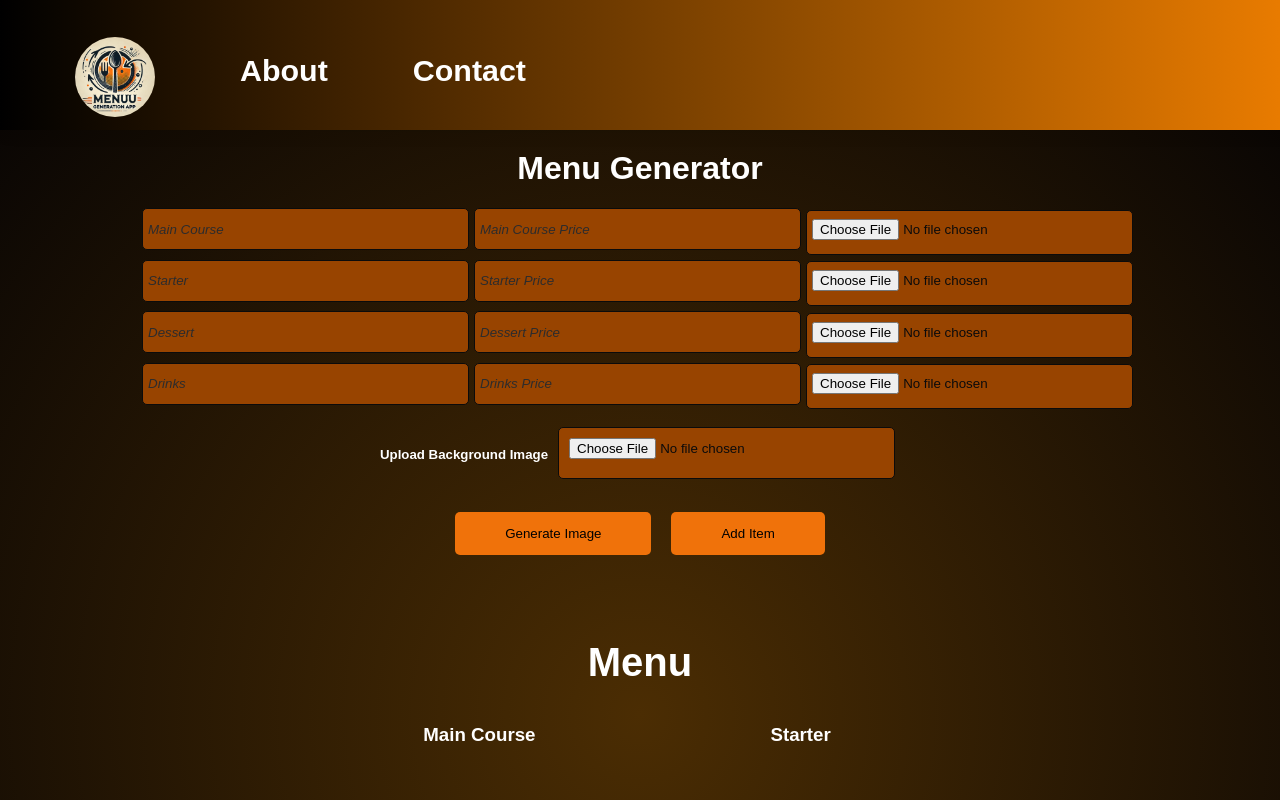
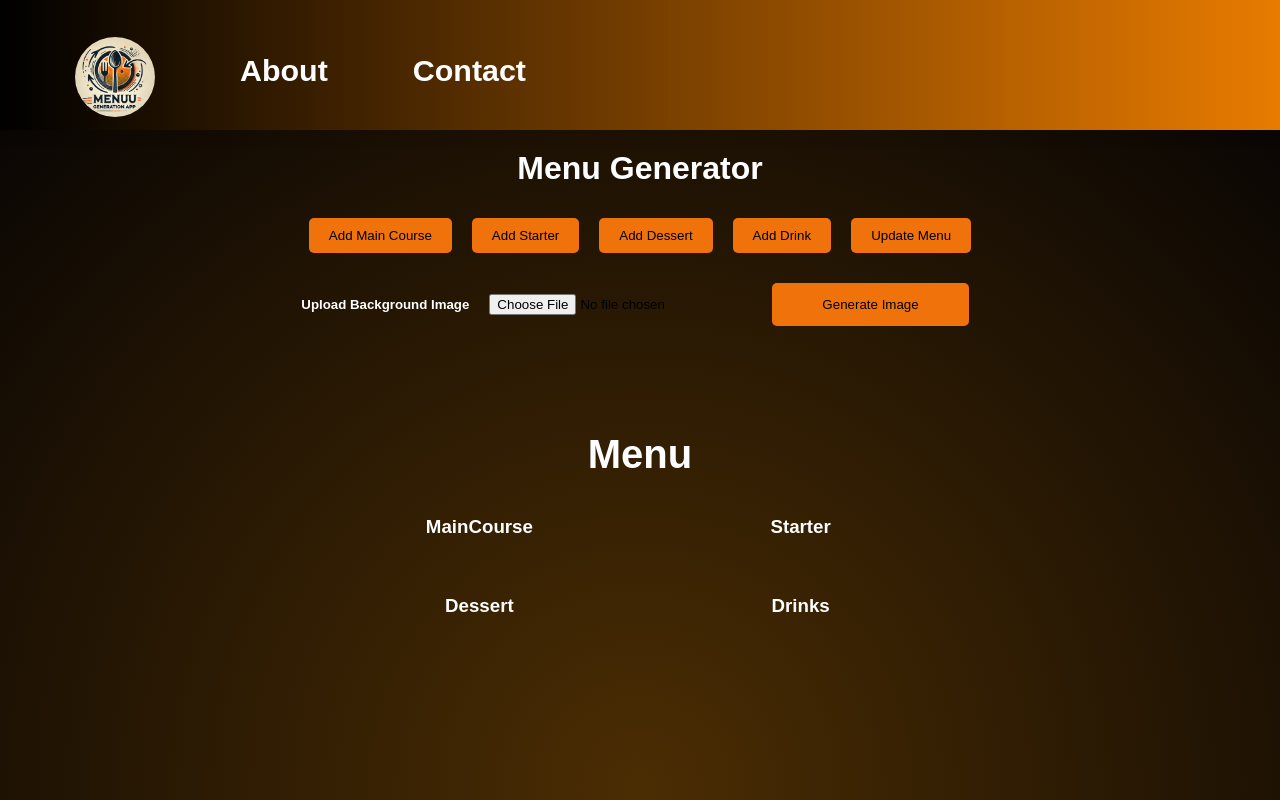
Before and after one commit to aziza251/Menu_Generator, a React (Create React App) app: page /menu-generate in a window 1280 px wide. Shown: the top 800 px of the page. Built offline with nearby package versions, Linux system fonts and the light colour scheme.

Commit message:
Update Menu feature is added.

```diff
--- a/src/Pages/Menu_generate.js
+++ b/src/Pages/Menu_generate.js
@@ -12,51 +12,43 @@ function Menu_generate() {
   const [backgroundImage, setBackgroundImage] = useState(
     location.state?.backgroundImage || ""
   );
-  const [item, setItem] = useState({
-    mainCourse: "",
-    mainCoursePrice: "",
-    starter: "",
-    starterPrice: "",
-    dessert: "",
-    dessertPrice: "",
-    drinks: "",
-    drinksPrice: "",
-    mainCourseImage: null,
-    starterImage: null,
-    dessertImage: null,
-    drinksImage: null,
-  });
+  const [forms, setForms] = useState([]);
 
-  const handleInputChange = (e) => {
-    const { name, value } = e.target;
-    setItem({ ...item, [name]: value });
+  const handleInputChange = (e, index, field) => {
+    const updatedForms = [...forms];
+    updatedForms[index][field] = e.target.value;
+    setForms(updatedForms);
   };
 
-  const handleImageUpload = (e, name) => {
+  const handleImageUpload = (e, index, field) => {
     const file = e.target.files[0];
     if (file) {
       const reader = new FileReader();
-      reader.onload = () => setItem({ ...item, [name]: reader.result });
+      reader.onload = () => {
+        const updatedForms = [...forms];
+        updatedForms[index][field] = reader.result;
+        setForms(updatedForms);
+      };
       reader.readAsDataURL(file);
     }
   };
 
-  const addMenuItem = () => {
-    setMenuItems([...menuItems, item]);
-    setItem({
-      mainCourse: "",
-      mainCoursePrice: "",
-      starter: "",
-      starterPrice: "",
-      dessert: "",
-      dessertPrice: "",
-      drinks: "",
-      drinksPrice: "",
-      mainCourseImage: null,
-      starterImage: null,
-      dessertImage: null,
-      drinksImage: null,
-    });
+  const addForm = (type) => {
+    setForms([
+      ...forms,
+      {
+        type,
+        name: "",
+        price: "",
+        image: null,
+      },
+    ]);
+  };
+
+  const addItem = (index) => {
+    const newItem = forms[index];
+    setMenuItems([...menuItems, newItem]);
+    setForms(forms.filter((_, i) => i !== index));
   };
 
   const handleBackgroundUpload = (event) => {
@@ -67,12 +59,25 @@ function Menu_generate() {
         setBackgroundImage(reader.result);
       };
       reader.readAsDataURL(file);
-    } else {
-      console.error("No file selected");
     }
   };
 
-  const generatePDF = () => {
+  const loadJSON = (event) => {
+    const file = event.target.files[0];
+    if (file) {
+      const reader = new FileReader();
+      reader.onload = (e) => {
+        const loadedData = JSON.parse(e.target.result);
+        setForms(loadedData.menuItems || []);
+        if (loadedData.backgroundImage) {
+          setBackgroundImage(loadedData.backgroundImage);
+        }
+      };
+      reader.readAsText(file);
+    }
+  };
+
+  const generateFiles = () => {
     const menuElement = document.getElementById("menu");
     const pdf = new jsPDF("p", "mm", "a4"); // Portrait mode, millimeters, A4 size
 
@@ -88,7 +93,6 @@ function Menu_generate() {
       let yPosition = 0;
       let remainingHeight = imgHeight;
 
-      // Add images to pages
       while (remainingHeight > 0) {
         pdf.addImage(imgData, "PNG", 0, yPosition, imgWidth, imgHeight);
         remainingHeight -= pageHeight;
@@ -99,7 +103,17 @@ function Menu_generate() {
         }
       }
 
+      // Save PDF
       pdf.save("menu.pdf");
+
+      // Generate and Save JSON
+      const jsonData = JSON.stringify({ menuItems, backgroundImage }, null, 2);
+      const blob = new Blob([jsonData], { type: "application/json" });
+      const url = URL.createObjectURL(blob);
+      const link = document.createElement("a");
+      link.href = url;
+      link.download = "menu.json";
+      link.click();
     });
   };
 
@@ -108,126 +122,79 @@ function Menu_generate() {
       <Header />
       <div className="App">
         <h1 style={{ color: "white" }}>Menu Generator</h1>
-        <div className="form">
+
+        <div className="actions">
+          <button onClick={() => addForm("mainCourse")}>Add Main Course</button>
+          <button onClick={() => addForm("starter")}>Add Starter</button>
+          <button onClick={() => addForm("dessert")}>Add Dessert</button>
+          <button onClick={() => addForm("drinks")}>Add Drink</button>
+          <button
+            onClick={() => document.getElementById("updateJsonInput").click()}
+            style={{ marginLeft: "10px" }}
+          >
+            Update Menu
+          </button>
+          <input
+            type="file"
+            accept="application/json"
+            id="updateJsonInput"
+            style={{ display: "none" }}
+            onChange={loadJSON}
+          />
+        </div>
+
+        <div
+          style={{
+            marginTop: "10px",
+            display: "flex",
+            alignItems: "center",
+            justifyContent: "center",
+            gap: "10px",
+          }}
+        >
+          <h5 style={{ color: "white" }}>Upload Background Image</h5>
+          <input
+            type="file"
+            accept="image/*"
+            onChange={handleBackgroundUpload}
+            style={{ padding: "10px" }}
+          />
+          <Link to="/image-generator">
+            <button style={{ padding: "14px 50px" }}>Generate Image</button>
+          </Link>
+        </div>
+        <div className="form-container">
+          {forms.map((form, index) => (
+            <div key={index} className="form">
+              <h3>{form.type.charAt(0).toUpperCase() + form.type.slice(1)}</h3>
               <input
                 type="text"
-            name="mainCourse"
-            placeholder="Main Course"
-            value={item.mainCourse}
-            onChange={handleInputChange}
+                placeholder={`${form.type} Name`}
+                value={form.name}
+                onChange={(e) => handleInputChange(e, index, "name")}
               />
               <input
                 type="number"
-            name="mainCoursePrice"
-            placeholder="Main Course Price"
-            value={item.mainCoursePrice}
-            onChange={handleInputChange}
+                placeholder={`${form.type} Price`}
+                value={form.price}
+                onChange={(e) => handleInputChange(e, index, "price")}
               />
               <input
                 type="file"
                 accept="image/*"
-            onChange={(e) => handleImageUpload(e, "mainCourseImage")}
-            style={{ paddingTop: "8px", marginBottom: "5px" }}
+                onChange={(e) => handleImageUpload(e, index, "image")}
               />
-
-          <input
-            type="text"
-            name="starter"
-            placeholder="Starter"
-            value={item.starter}
-            onChange={handleInputChange}
-          />
-          <input
-            type="number"
-            name="starterPrice"
-            placeholder="Starter Price"
-            value={item.starterPrice}
-            onChange={handleInputChange}
-          />
-          <input
-            type="file"
-            accept="image/*"
-            onChange={(e) => handleImageUpload(e, "starterImage")}
-            style={{ paddingTop: "8px", marginBottom: "5px" }}
-          />
-
-          <input
-            type="text"
-            name="dessert"
-            placeholder="Dessert"
-            value={item.dessert}
-            onChange={handleInputChange}
-          />
-          <input
-            type="number"
-            name="dessertPrice"
-            placeholder="Dessert Price"
-            value={item.dessertPrice}
-            onChange={handleInputChange}
-          />
-          <input
-            type="file"
-            accept="image/*"
-            onChange={(e) => handleImageUpload(e, "dessertImage")}
-            style={{ paddingTop: "8px", marginBottom: "5px" }}
-          />
-          <input
-            type="text"
-            name="drinks"
-            placeholder="Drinks"
-            value={item.drinks}
-            onChange={handleInputChange}
-          />
-          <input
-            type="number"
-            name="drinksPrice"
-            placeholder="Drinks Price"
-            value={item.drinksPrice}
-            onChange={handleInputChange}
-            style={{ color: "black" }}
-          />
-          <input
-            type="file"
-            accept="image/*"
-            onChange={(e) => handleImageUpload(e, "drinksImage")}
-            style={{ paddingTop: "8px", marginBottom: "5px" }}
-          />
-
+              <button onClick={() => addItem(index)}>Add Item</button>
+            </div>
+          ))}
+        </div>
         <div
+          id="menu-container"
           style={{
-              display: "flex",
-              gap: "10px",
-              alignItems: "center",
-              justifyContent: "center",
-              marginTop: "10px",
+            margin: "20px auto",
+            maxWidth: "900px",
           }}
         >
-            <h5
-              style={{
-                color: "white",
-                marginBottom: "20px",
-                paddingBottom: "20px",
-              }}
-            >
-              Upload Background Image
-            </h5>
-
-            <input
-              type="file"
-              accept="image/*"
-              onChange={handleBackgroundUpload}
-              placeholder="Background Image"
-              style={{ marginBottom: "20px", padding: "10px" }}
-            />
-          </div>
-          <Link to="/image-generator">
-            <button style={{ padding: "14px 50px" }}>Generate Image</button>
-          </Link>
-          <button onClick={addMenuItem} style={{ padding: "14px 50px" }}>
-            Add Item
-          </button>
-        </div>
-
           <div
             id="menu"
             className="menu"
@@ -235,103 +202,37 @@ function Menu_generate() {
               backgroundImage: `url(${backgroundImage})`,
               backgroundSize: "cover",
               backgroundPosition: "center",
-            height: "100vh",
             }}
           >
             <h2>Menu</h2>
             <div className="menu-grid">
-            {/* Main Course Section */}
-            <div className="menu-column">
-              <h3>Main Course</h3>
+              {["mainCourse", "starter", "dessert", "drinks"].map((type) => (
+                <div className="menu-column" key={type}>
+                  <h3>{type.charAt(0).toUpperCase() + type.slice(1)}</h3>
                   <div className="menu-items">
-                {menuItems.map(
-                  (menuItem, index) =>
-                    menuItem.mainCourse && (
+                    {menuItems
+                      .filter((item) => item.type === type)
+                      .map((item, index) => (
                         <div key={index} className="menu-item">
                           <img
-                          src={menuItem.mainCourseImage}
+                            src={item.image}
+                            alt={item.name}
                             className="food-image"
                           />
-                        <span style={{ marginRight: "10px" }}>
-                          {menuItem.mainCourse}
-                        </span>
-
-                        <span>${menuItem.mainCoursePrice}</span>
+                          <span>{item.name}</span>
+                          <span>${item.price}</span>
                         </div>
-                    )
-                )}
+                      ))}
+                  </div>
+                </div>
+              ))}
             </div>
           </div>
 
-            {/* Starter Section */}
-            <div className="menu-column">
-              <h3>Starter</h3>
-              <div className="menu-items">
-                {menuItems.map(
-                  (menuItem, index) =>
-                    menuItem.starter && (
-                      <div key={index} className="menu-item">
-                        <img
-                          src={menuItem.starterImage}
-                          className="food-image"
-                        />
-                        <span style={{ marginRight: "10px" }}>
-                          {menuItem.starter}
-                        </span>
-                        <span>${menuItem.starterPrice}</span>
-                      </div>
-                    )
-                )}
+          <div style={{ textAlign: "center", marginTop: "20px" }}>
+            <button onClick={generateFiles}>Generate PDF + JSON</button>
           </div>
         </div>
-
-            {/* Desserts Section */}
-            <div className="menu-column">
-              <h3>Desserts</h3>
-              <div className="menu-items">
-                {menuItems.map(
-                  (menuItem, index) =>
-                    menuItem.dessert && (
-                      <div key={index} className="menu-item">
-                        <img
-                          src={menuItem.dessertImage}
-                          className="food-image"
-                        />
-                        <span style={{ marginRight: "10px" }}>
-                          {menuItem.dessert}
-                        </span>
-                        <span>${menuItem.dessertPrice}</span>
-                      </div>
-                    )
-                )}
-              </div>
-            </div>
-
-            {/* Drinks Section */}
-            <div className="menu-column">
-              <h3>Drinks</h3>
-              <div className="menu-items">
-                {menuItems.map(
-                  (menuItem, index) =>
-                    menuItem.drinks && (
-                      <div key={index} className="menu-item">
-                        <img
-                          src={menuItem.drinksImage}
-                          className="food-image"
-                        />
-                        <span style={{ marginRight: "10px" }}>
-                          {menuItem.drinks}
-                        </span>
-                        <span>${menuItem.drinksPrice}</span>
-                      </div>
-                    )
-                )}
-              </div>
-            </div>
-          </div>
-        </div>
-
-        <button onClick={generatePDF}>Generate PDF</button>
       </div>
     </>
   );
```
Lines whose indentation alone changed are shown as unchanged.
